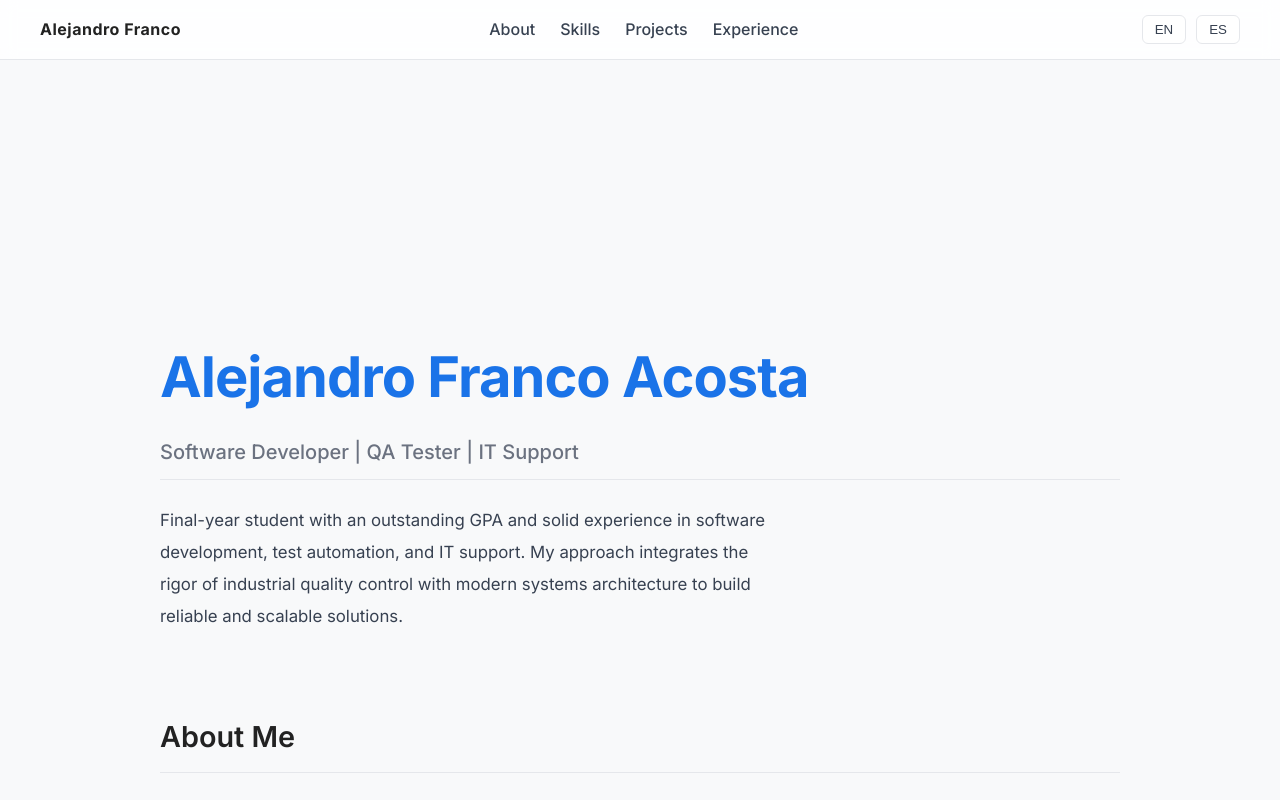
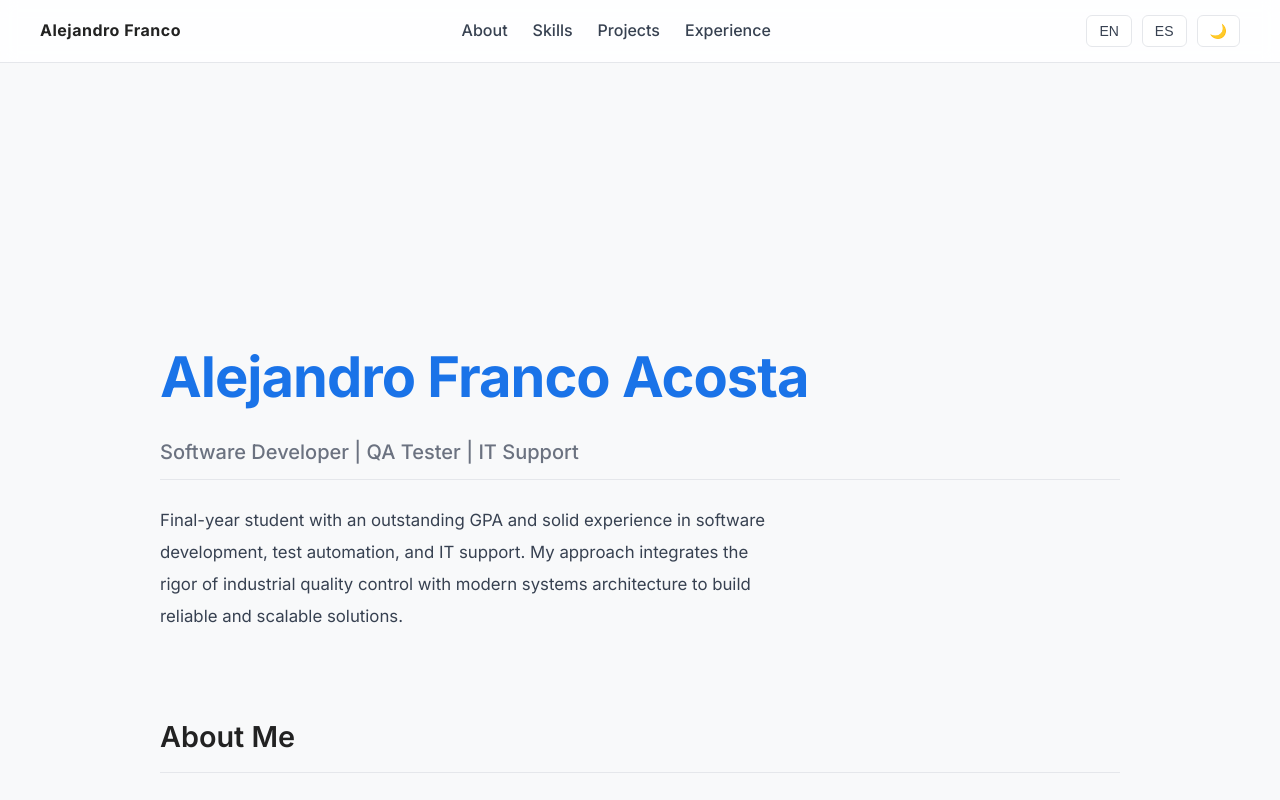
Before and after one commit to Alex-af-2024/portafolio-af, a React (Vite) app: page / in a window 1280 px wide. Shown: the top 800 px of the page. Built offline with nearby package versions, Linux system fonts and the light colour scheme.

Commit message:
Se agrega Dark Mode

```diff
--- a/src/App.jsx
+++ b/src/App.jsx
@@ -1,4 +1,4 @@
-import { useState } from "react";
+import { useState, useEffect } from "react";
 import { languages } from "./i18n";
 
 import Hero from "./components/Hero/Hero";
@@ -11,11 +11,19 @@ import Footer from "./components/Footer/Footer";
 
 export default function App() {
   const [lang, setLang] = useState("en");
+  const [darkMode, setDarkMode] = useState(false);
+  useEffect(() => {
+    if (darkMode) {
+      document.body.classList.add("dark");
+    } else {
+      document.body.classList.remove("dark");
+    }
+  }, [darkMode]);
   const content = languages[lang];
 
   return (
     <>
-      <Navbar setLang={setLang} />
+      <Navbar setLang={setLang} darkMode={darkMode} setDarkMode={setDarkMode} />
 
       <div className="container" style={{ marginTop: "100px" }}>
         <Hero content={content} />
--- a/src/components/Footer/Footer.css
+++ b/src/components/Footer/Footer.css
@@ -11,3 +11,8 @@
   color: #6b7280;
   letter-spacing: 0.3px;
 }
+
+body.dark .footer {
+  background-color: #111827;
+  color: #9ca3af;
+}
--- a/src/components/Navbar/Navbar.css
+++ b/src/components/Navbar/Navbar.css
@@ -30,17 +30,26 @@
   color: #1a73e8;
 }
 
-.language-switch button {
+.controls button {
   margin-left: 10px;
   padding: 6px 12px;
   border: 1px solid #e5e7eb;
   background: white;
-   color: #374151;
+  color: #374151;
   border-radius: 6px;
   cursor: pointer;
+  font-size: 14px;
+  height: 32px;
   transition: all 0.2s ease;
 }
 
-.language-switch button:hover {
+.controls button:hover {
   background-color: #f3f4f6;
 }
+
+
+.dark-toggle {
+  font-size: 12px;
+  line-height: 1;
+  padding: 6px 10px;
+}
--- a/src/components/Navbar/Navbar.jsx
+++ b/src/components/Navbar/Navbar.jsx
@@ -1,6 +1,6 @@
 import "./Navbar.css";
 
-export default function Navbar({ setLang }) {
+export default function Navbar({ setLang, darkMode, setDarkMode }) {
   return (
     <nav className="navbar">
       <div className="navbar-logo">Alejandro Franco</div>
@@ -12,9 +12,16 @@ export default function Navbar({ setLang }) {
         <a href="#experience">Experience</a>
       </div>
 
-      <div className="language-switch">
+      <div className="controls">
         <button onClick={() => setLang("en")}>EN</button>
         <button onClick={() => setLang("es")}>ES</button>
+        <button
+          className="dark-toggle"
+          onClick={() => setDarkMode(!darkMode)}
+          title="Toggle theme"
+        >
+          {darkMode ? "☀️" : "🌙"}
+        </button>
       </div>
     </nav>
   );
--- a/src/components/Projects/Projects.css
+++ b/src/components/Projects/Projects.css
@@ -43,3 +43,8 @@
 .project-link:hover {
   opacity: 0.7;
 }
+
+body.dark .project-card {
+  background-color: #1f2937;
+  border: 1px solid #374151;
+}
--- a/src/index.css
+++ b/src/index.css
@@ -107,3 +107,43 @@ a:hover {
     opacity: 1;
   }
 }
+
+body.dark {
+  background-color: #111827;
+  color: #e5e7eb;
+}
+
+body.dark .navbar {
+  background-color: rgba(17,24,39,0.9);
+  border-bottom: 1px solid #374151;
+}
+
+body.dark .nav-links a {
+  color: #e5e7eb;
+}
+
+body.dark .nav-links a:hover {
+  color: #60a5fa;
+}
+
+body.dark .skill-card {
+  background-color: #1f2937;
+}
+
+body.dark .timeline {
+  border-left: 2px solid #374151;
+}
+
+body.dark .footer {
+  border-top: 1px solid #374151;
+}
+
+body.dark .controls button {
+  background-color: #1f2937;
+  border: 1px solid #374151;
+  color: #e5e7eb;
+}
+
+body.dark .controls button:hover {
+  background-color: #374151;
+}
```
